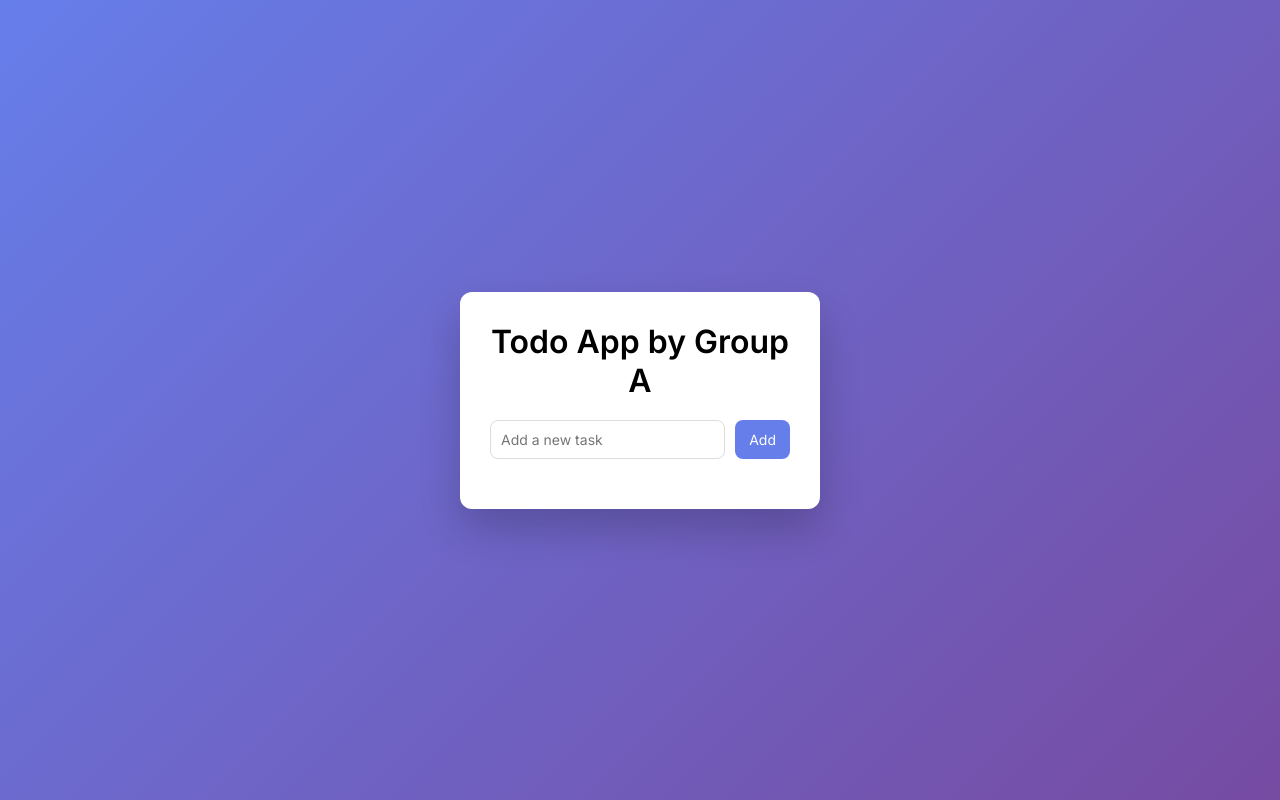
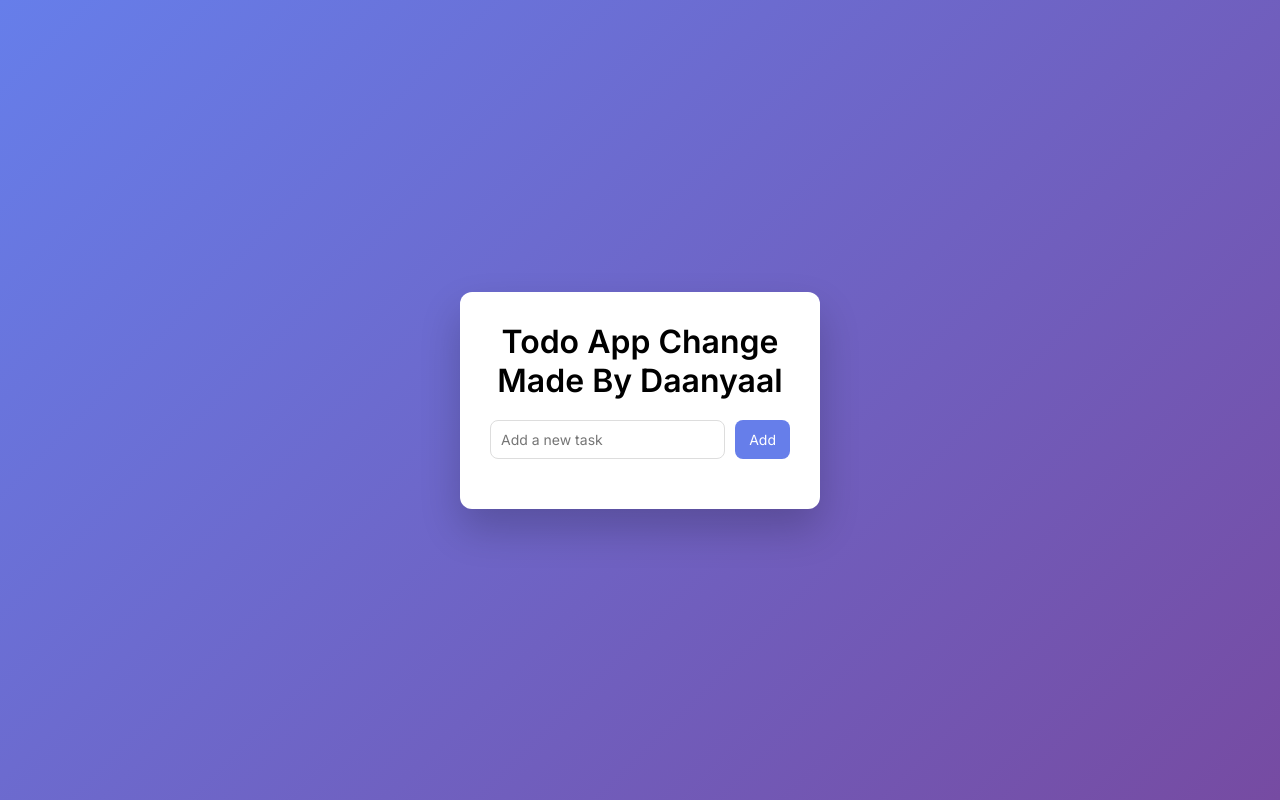
Before and after one commit to daany786/todo-devops, a website: page public/index.html in a window 1280 px wide. Drawn offline with Linux system fonts and the light colour scheme; no server answers.

Commit message:
Changes By Daanyaal

```diff
--- a/public/index.html
+++ b/public/index.html
@@ -97,7 +97,7 @@
 <body>
 
   <div class="card">
-    <h1>Todo App by Group A</h1>
+    <h1>Todo App Change Made By Daanyaal</h1>
 
     <div class="input-group">
       <input id="todoInput" placeholder="Add a new task" />
```
Also changed, not shown: 1 other file.
